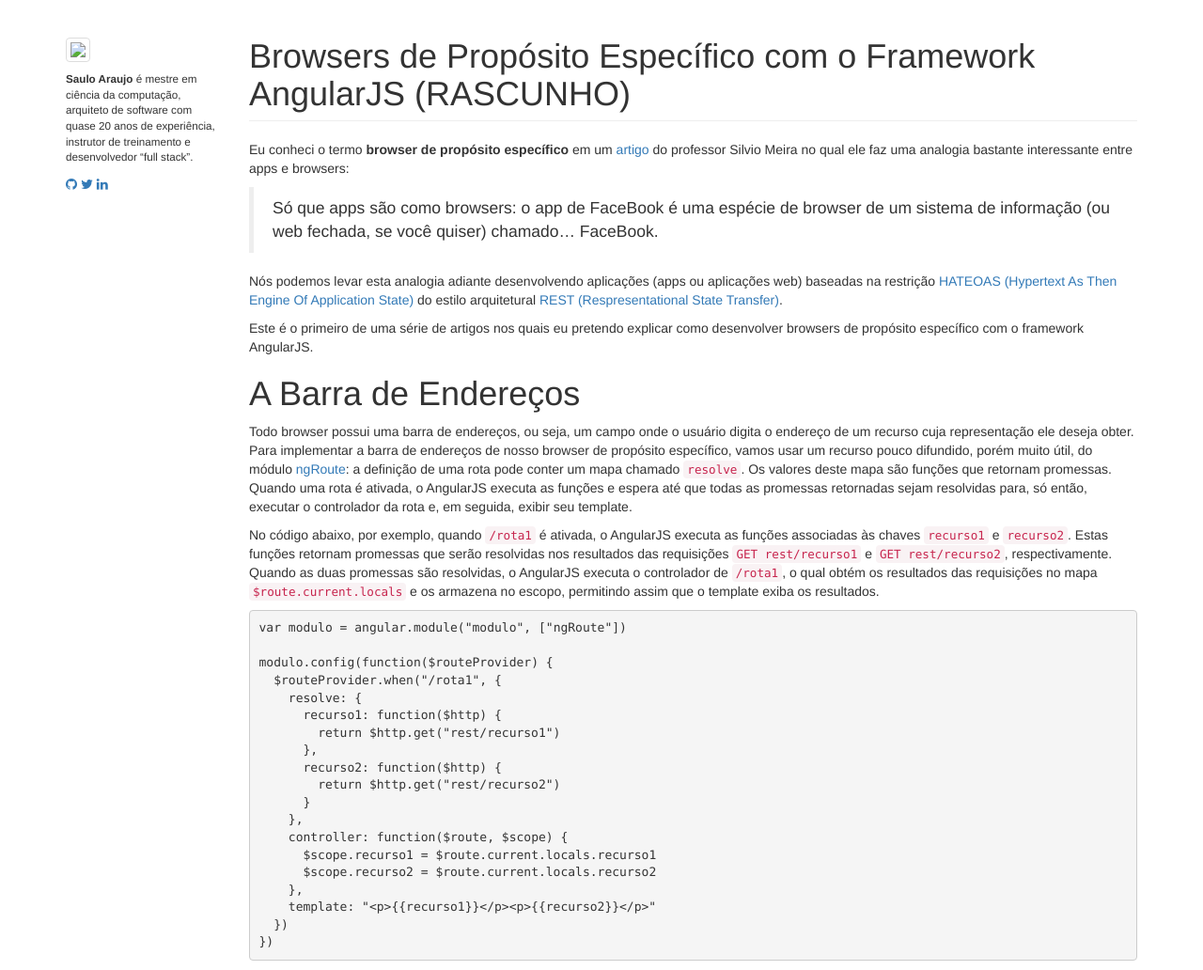
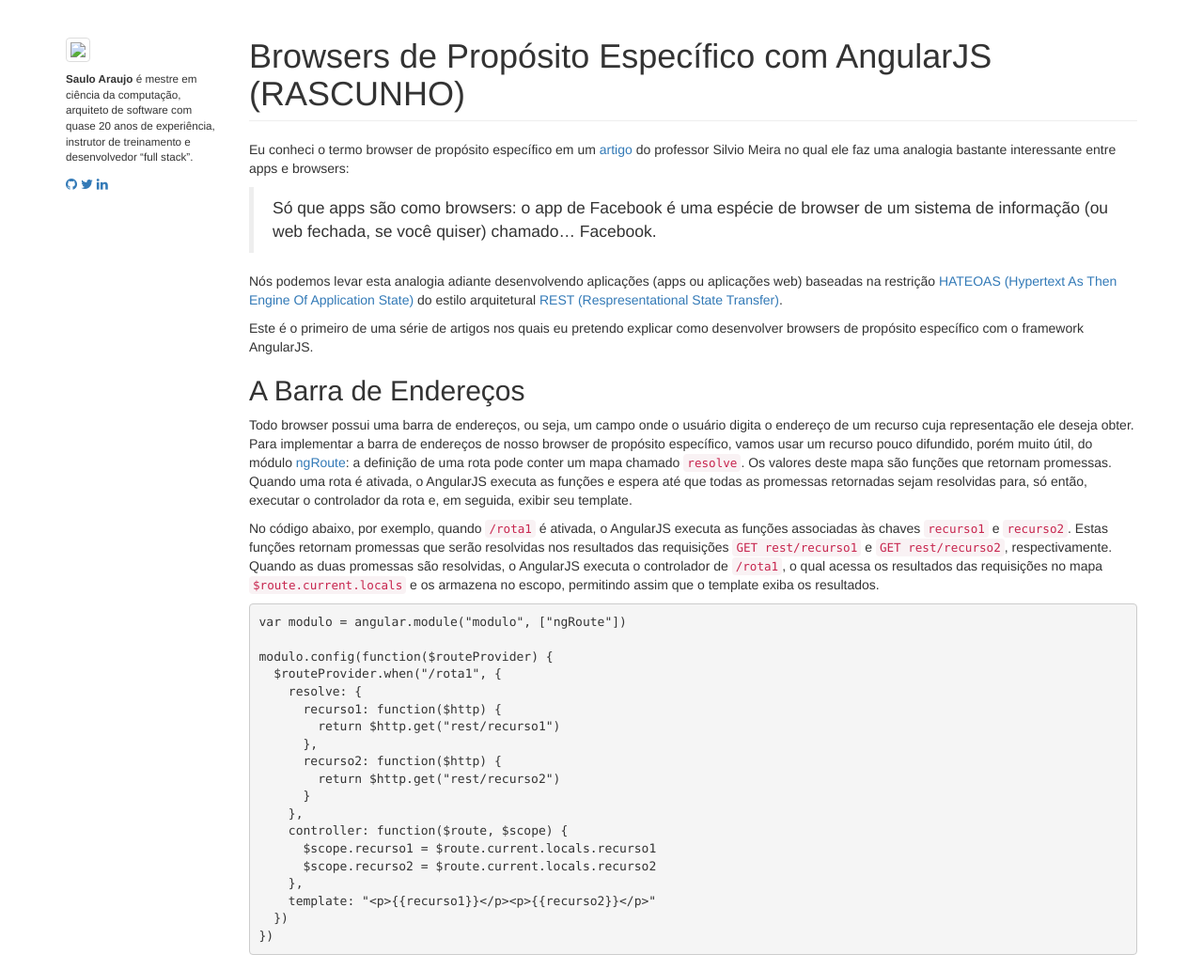
Before and after one commit to saulo2/saulo2.github.io, a Jekyll site: the page built from _posts/2016-05-05-browsers-de-proposito-especifico.md, in a window 1280 px wide. Shown: the whole page at 94% size. Built offline with Jekyll 4.4.1, drawn with Linux system fonts in a browser that asks for light colours; nearby versions of some CDN libraries.

Commit message:
Pequenos ajustes

```diff
--- a/_posts/2016-05-05-browsers-de-proposito-especifico.md
+++ b/_posts/2016-05-05-browsers-de-proposito-especifico.md
@@ -1,19 +1,19 @@
 ---
-title: Browsers de Propósito Específico com o Framework AngularJS (RASCUNHO)
+title: Browsers de Propósito Específico com AngularJS (RASCUNHO)
 ---
 
-Eu conheci o termo **browser de propósito específico** em um [artigo](http://boletim.de/silvio/previses-5-uma-rede-de-apps/) do professor Silvio Meira no qual ele faz uma analogia bastante interessante entre apps e browsers:
+Eu conheci o termo browser de propósito específico em um [artigo](http://boletim.de/silvio/previses-5-uma-rede-de-apps/) do professor Silvio Meira no qual ele faz uma analogia bastante interessante entre apps e browsers:
 
-> Só que apps são como browsers: o app de FaceBook é uma espécie de browser de um sistema de informação (ou web fechada, se você quiser) chamado... FaceBook.
+> Só que apps são como browsers: o app de Facebook é uma espécie de browser de um sistema de informação (ou web fechada, se você quiser) chamado... Facebook.
 
 Nós podemos levar esta analogia adiante desenvolvendo aplicações (apps ou aplicações web) baseadas na restrição [HATEOAS (Hypertext As Then Engine Of Application State)](https://en.wikipedia.org/wiki/HATEOAS) do estilo arquitetural [REST (Respresentational State Transfer)](https://en.wikipedia.org/wiki/Representational_state_transfer).
 
 Este é o primeiro de uma série de artigos nos quais eu pretendo explicar como desenvolver browsers de propósito específico com o framework AngularJS.
 
-# A Barra de Endereços
+## A Barra de Endereços
 Todo browser possui uma barra de endereços, ou seja, um campo onde o usuário digita o endereço de um recurso cuja representação ele deseja obter. Para implementar a barra de endereços de nosso browser de propósito específico, vamos usar um recurso pouco difundido, porém muito útil, do módulo [ngRoute](https://docs.angularjs.org/api/ngRoute): a definição de uma rota pode conter um mapa chamado `resolve`. Os valores deste mapa são funções que retornam promessas. Quando uma rota é ativada, o AngularJS executa as funções e espera até que todas as promessas retornadas sejam resolvidas para, só então, executar o controlador da rota e, em seguida, exibir seu template.
 
-No código abaixo, por exemplo, quando `/rota1` é ativada, o AngularJS executa as funções associadas às chaves `recurso1` e `recurso2`. Estas funções retornam promessas que serão resolvidas nos resultados das requisições `GET rest/recurso1` e `GET rest/recurso2`, respectivamente. Quando as duas promessas são resolvidas, o AngularJS executa o controlador de `/rota1`, o qual obtém os resultados das requisições no mapa `$route.current.locals` e os armazena no escopo, permitindo assim que o template exiba os resultados.
+No código abaixo, por exemplo, quando `/rota1` é ativada, o AngularJS executa as funções associadas às chaves `recurso1` e `recurso2`. Estas funções retornam promessas que serão resolvidas nos resultados das requisições `GET rest/recurso1` e `GET rest/recurso2`, respectivamente. Quando as duas promessas são resolvidas, o AngularJS executa o controlador de `/rota1`, o qual acessa os resultados das requisições no mapa `$route.current.locals` e os armazena no escopo, permitindo assim que o template exiba os resultados.
 
 {% highlight javascript %}
 {% raw %}
```
